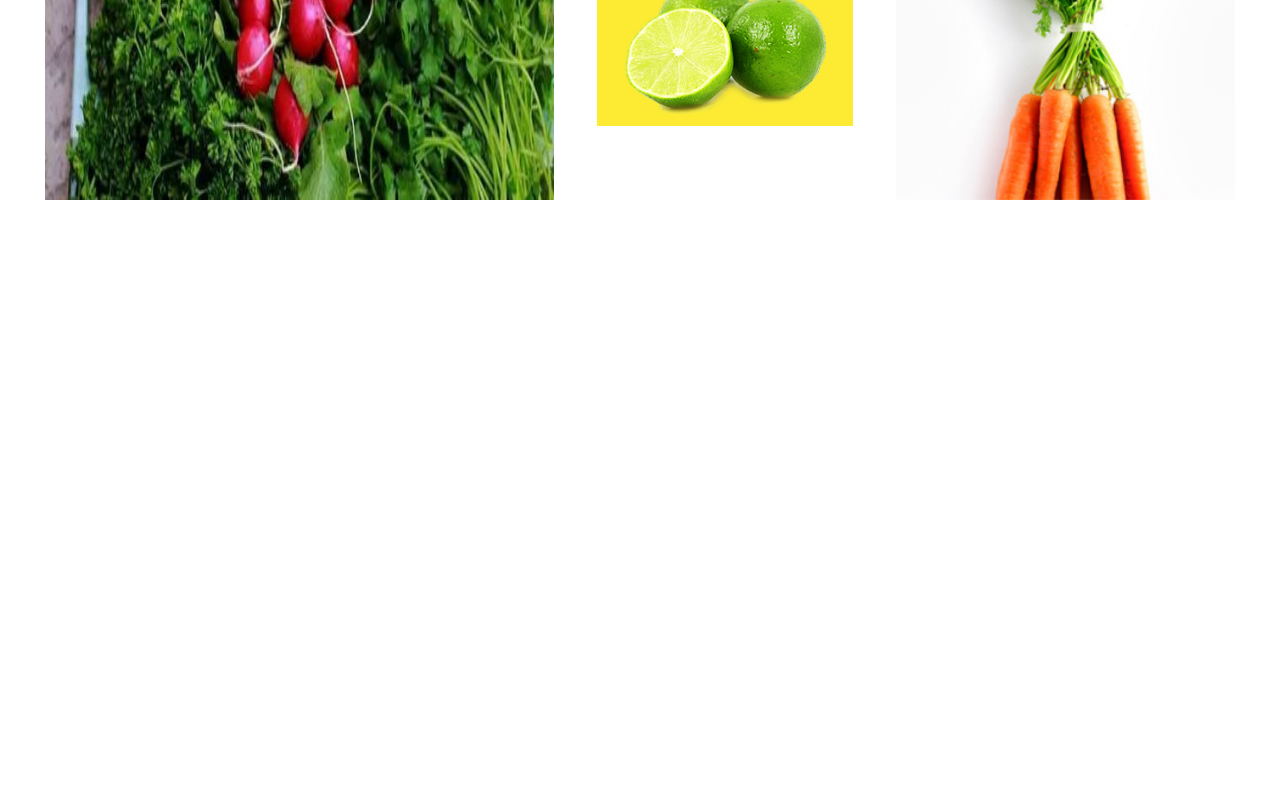
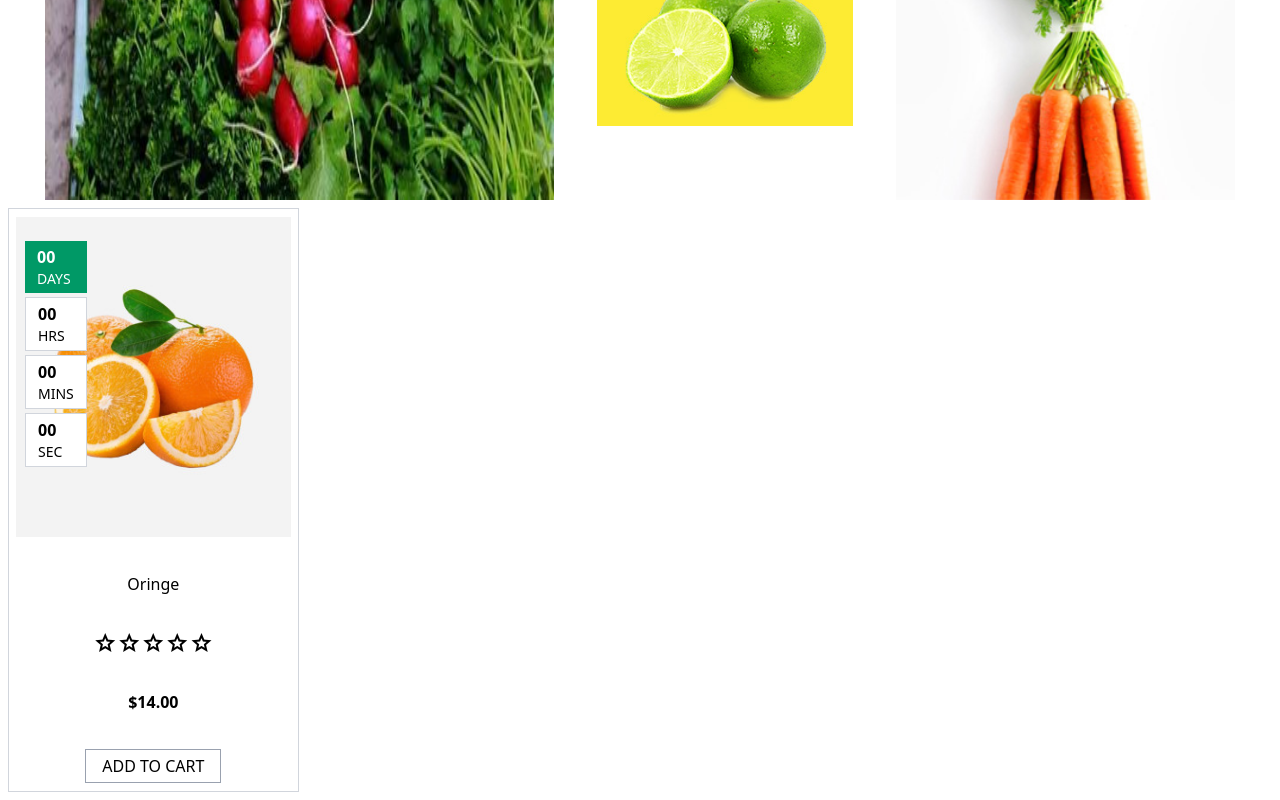
Before and after one commit to nazisharifi2025/my-brezza-app, a React (Vite) app: page / in a window 1280 px wide. Shown: the part 590-1390 px from the top of the page. Before the commit the page ends 800 px from the top, so only its background shows below. Built offline with nearby package versions, Linux system fonts and the light colour scheme.

Commit message:
Product componint add

```diff
--- /dev/null
+++ b/src/componnint/Products.jsx
@@ -0,0 +1,8 @@
+import SingelPro from "./SingelPro";
+export default function Product(){
+    return(
+        <div className="h-fit p-2 flex gap-4">
+            <SingelPro/>
+        </div>
+    )
+}
--- /dev/null
+++ b/src/componnint/SingelPro.jsx
@@ -0,0 +1,65 @@
+import product3 from "../img/product3-290x340.jpg"
+export default function SingelPro(){
+    return(
+        <div className="h-[73vh] w-[23%] relative py-2 flex flex-col group justify-between items-center border border-gray-300">
+            <div className="w-[95%] h-[320px] overflow-hidden">
+            <img src={product3} className=" h-ful w-full transition-transform duration-300 ease-in-out transform hover:scale-140" alt="" />
+            </div>
+            <h1>Oringe</h1>
+            <div className="flex items-center justify-center">
+                <span class="material-symbols-outlined">
+star
+</span>
+<span class="material-symbols-outlined">
+star
+</span>
+<span class="material-symbols-outlined">
+star
+</span>
+<span class="material-symbols-outlined">
+star
+</span>
+<span class="material-symbols-outlined">
+star
+</span>
+            </div>
+            <strong>$14.00</strong>
+            <button className="py-1 px-4 border border-gray-400 hover:bg-gray-400">ADD TO CART</button>
+            <div className="flex flex-col gap-1 absolute top-8 left-4">
+                <button className="py-1 px-3 bg-emerald-600 flex-col flex  text-white text-center ">
+                    <span className="font-bold">00</span>
+                    <span className="text-sm">DAYS</span>
+                </button>
+                <button className="py-1 px-3 bg-white border border-gray-300 text-black flex-col flex   text-center ">
+                    <span className="font-bold">00</span>
+                    <span className="text-sm">HRS</span>
+                </button>
+                <button className="py-1 px-3 bg-white border border-gray-300 text-black flex-col flex  text-center ">
+                    <span className="font-bold">00</span>
+                    <span className="text-sm">MINS</span>
+                </button>
+                <button className="py-1 px-3 bg-white border border-gray-300 text-black flex-col flex text-center ">
+                    <span className="font-bold">00</span>
+                    <span className="text-sm">SEC</span>
+                </button>
+            </div>
+            <div className="flex flex-col absolute -top-34 opacity-0  group-hover:opacity-100 group-hover:top-2 transition-all duration-800  left-6 bg-pink-400 text-white  gap-2">
+                <button className="p-2 w-full border-b border-gray-300 hover:bg-emerald-600">
+                <span class="material-symbols-outlined ">
+search_check_2
+</span>
+</button>
+<button className="px-3 py-1 w-full border-b border-gray-300 hover:bg-emerald-600">
+<span class="material-symbols-outlined ">
+favorite
+</span>
+</button>
+<button className="py-1 px-3 w-full hover:bg-emerald-600">
+<span class="material-symbols-outlined">
+star
+</span>
+</button>
+            </div>
+        </div>
+    )
+}
--- a/src/pages/Home.jsx
+++ b/src/pages/Home.jsx
@@ -1,4 +1,5 @@
 import HeaderOne from "../componnint/HeaderOne";
+import Product from "../componnint/Products";
 import Slider from "../componnint/Slider";
 
 export default function Home(){
@@ -6,6 +7,7 @@ export default function Home(){
         <div >
             <HeaderOne/>
             <Slider/>
+            <Product/>
         </div>
     )
 }
```
